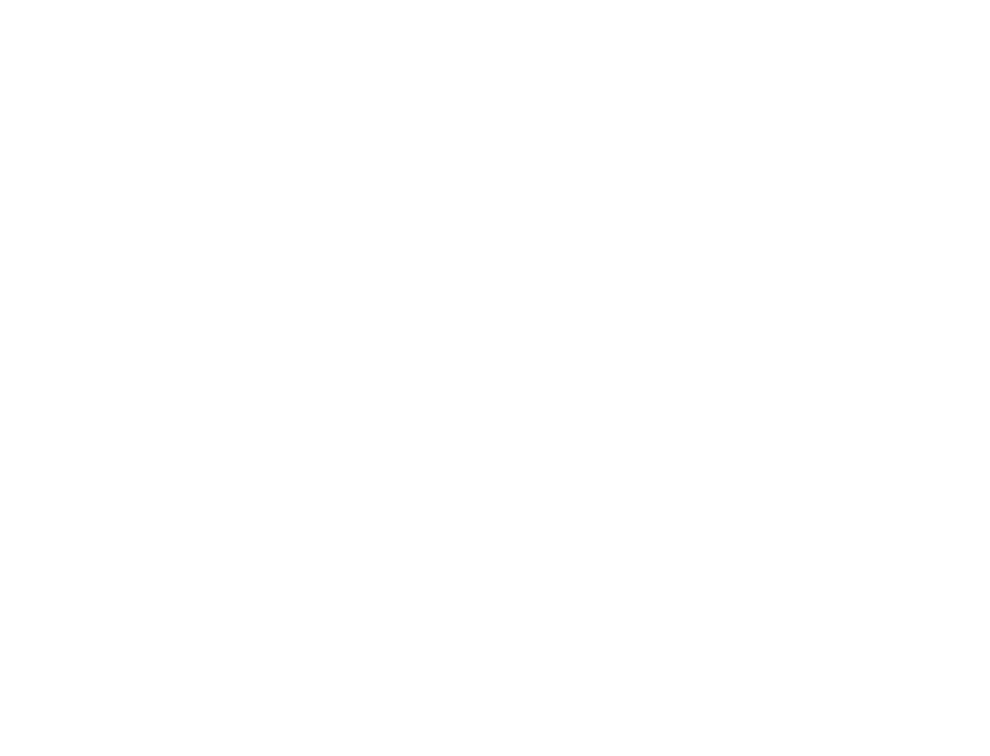
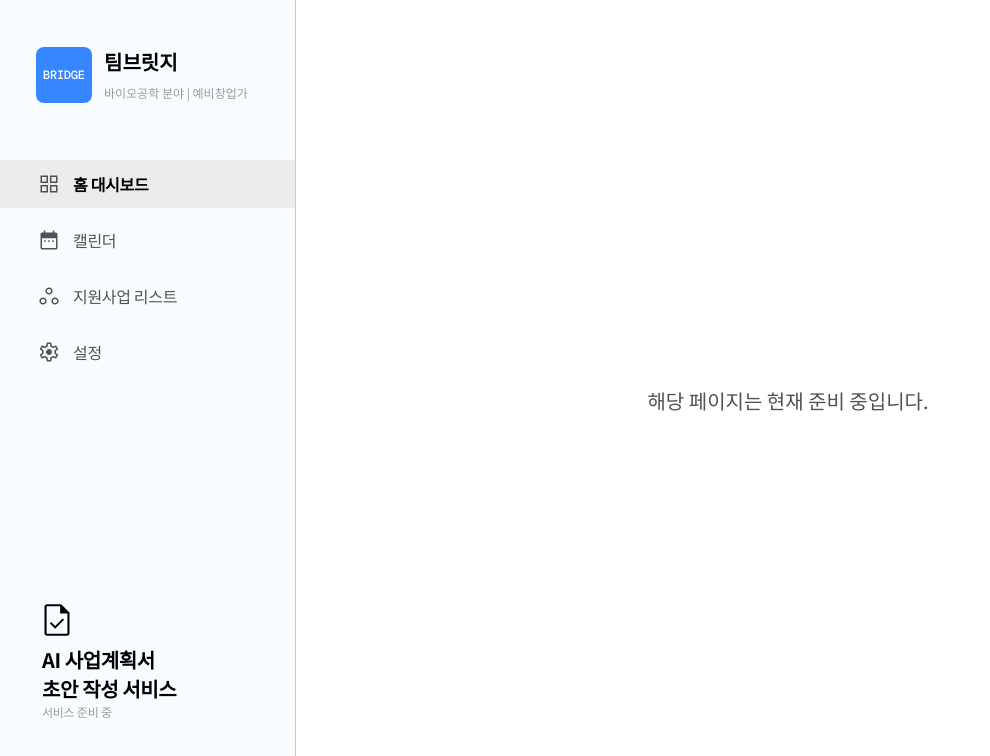
Before and after one commit to naya-h2/Bridge, a React (Create React App) app: page /board in a window 1280 px wide. Before the commit this address had no page. Shown: the top 756 px of the page, without its empty margins (0-990 px from the left). Built offline with nearby package versions, Linux system fonts and the light colour scheme.

Commit message:
✨ feat: 준비중 페이지 처리

```diff
--- a/src/App.jsx
+++ b/src/App.jsx
@@ -1,16 +1,22 @@
-import CalendarPage from "./pages/calendar/CalendarPage.jsx";
-import ListPage from "./pages/list/ListPage";
-import HomePage from "./pages/home/HomePage";
-import {Route, Routes} from "react-router-dom";
+import CalendarPage from './pages/calendar/CalendarPage.jsx';
+import ListPage from './pages/list/ListPage';
+import HomePage from './pages/home/HomePage';
+import { Route, Routes } from 'react-router-dom';
+import NotFoundPage from './pages/NotFoundPage.jsx';
+import BoardPage from './pages/board/BoardPage.jsx';
+import SettingPage from './pages/setting/SettingPage.jsx';
 
-function App(){
-     return(
-          <Routes>
-               <Route path="/" element={<HomePage />}/>
-               <Route path="/list" element={<ListPage/>}/>
-               <Route path="/calendar" element={<CalendarPage/>}/>
-          </Routes>
-     )
+function App() {
+  return (
+    <Routes>
+      <Route path="/" element={<HomePage />} />
+      <Route path="/list" element={<ListPage />} />
+      <Route path="/calendar" element={<CalendarPage />} />
+      <Route path="/board" element={<BoardPage />} />
+      <Route path="/setting" element={<SettingPage />} />
+      <Route path="*" element={<NotFoundPage />} />
+    </Routes>
+  );
 }
 
 export default App;
--- a/src/components/sidebar/MiddleContainer.jsx
+++ b/src/components/sidebar/MiddleContainer.jsx
@@ -7,11 +7,10 @@
 import { useNavigate } from 'react-router-dom';
 
 const menuList = [
-  { icon: menu1, text: ' 홈 대시보드', url: '/' },
+  { icon: menu1, text: ' 홈 대시보드', url: '/board' },
   { icon: menu2, text: '캘린더', url: '/calendar' },
-  { icon: menu3, text: 'AI 사업계획서', url: '/' },
   { icon: menu4, text: '지원사업 리스트', url: '/list' },
-  { icon: menu5, text: '설정', url: '/' },
+  { icon: menu5, text: '설정', url: '/setting' },
 ];
 
 function MiddleContainer({ index }) {
--- a/src/pages/NotFoundPage.jsx
+++ b/src/pages/NotFoundPage.jsx
@@ -1,5 +1,5 @@
 const NotFoundPage = () => {
-  return <div>NotFoundPage</div>;
+  return <div>해당 페이지를 찾을 수 없습니다💦</div>;
 };
 
 export default NotFoundPage;
--- /dev/null
+++ b/src/pages/ReadyPage.jsx
@@ -0,0 +1,30 @@
+import React from 'react';
+import styled from 'styled-components';
+
+const ReadyPage = () => {
+  return (
+    <Container>
+      <Text>해당 페이지는 현재 준비 중입니다.</Text>
+    </Container>
+  );
+};
+
+export default ReadyPage;
+
+const Text = styled.p`
+  color: #525252;
+  text-align: center;
+  font-size: 20px;
+  font-weight: 500;
+`;
+
+const Container = styled.div`
+  display: flex;
+  justify-content: center;
+  align-items: center;
+  gap: 16px;
+  max-width: calc(100vw - 296px);
+  height: 100vh;
+
+  margin-left: 296px;
+`;
--- /dev/null
+++ b/src/pages/board/BoardPage.jsx
@@ -0,0 +1,13 @@
+import Sidebar from '../../components/sidebar/Sidebar';
+import ReadyPage from '../ReadyPage';
+
+function BoardPage() {
+  return (
+    <>
+      <Sidebar index={0} />
+      <ReadyPage />
+    </>
+  );
+}
+
+export default BoardPage;
--- a/src/pages/list/Layout.jsx
+++ b/src/pages/list/Layout.jsx
@@ -6,7 +6,7 @@
 function Layout() {
   return (
     <>
-      <Sidebar index={3} />
+      <Sidebar index={2} />
       <ContainerWrapper>
         <Filter />
         <Line />
--- /dev/null
+++ b/src/pages/setting/SettingPage.jsx
@@ -0,0 +1,13 @@
+import Sidebar from '../../components/sidebar/Sidebar';
+import ReadyPage from '../ReadyPage';
+
+function SettingPage() {
+  return (
+    <>
+      <Sidebar index={3} />
+      <ReadyPage />
+    </>
+  );
+}
+
+export default SettingPage;
```
